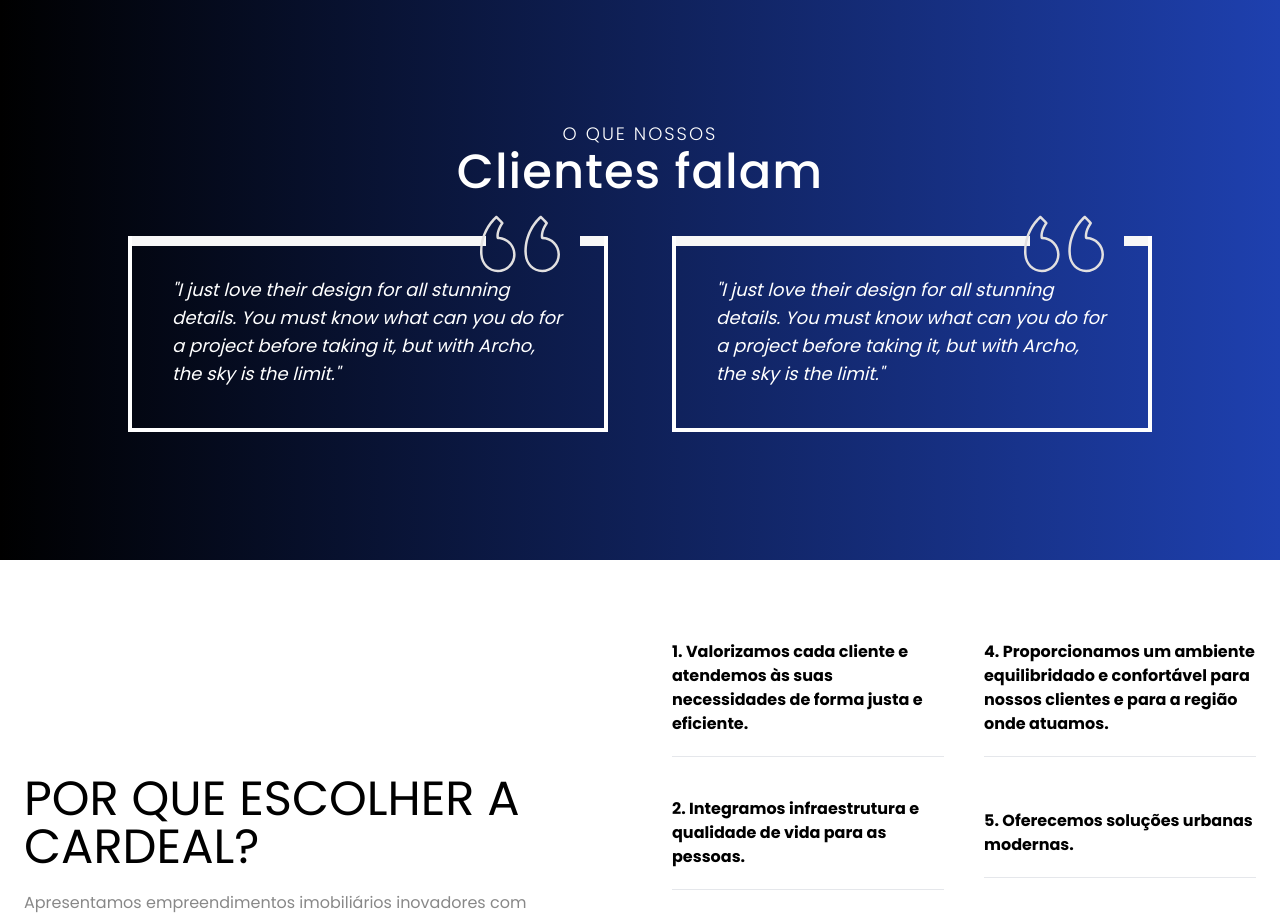
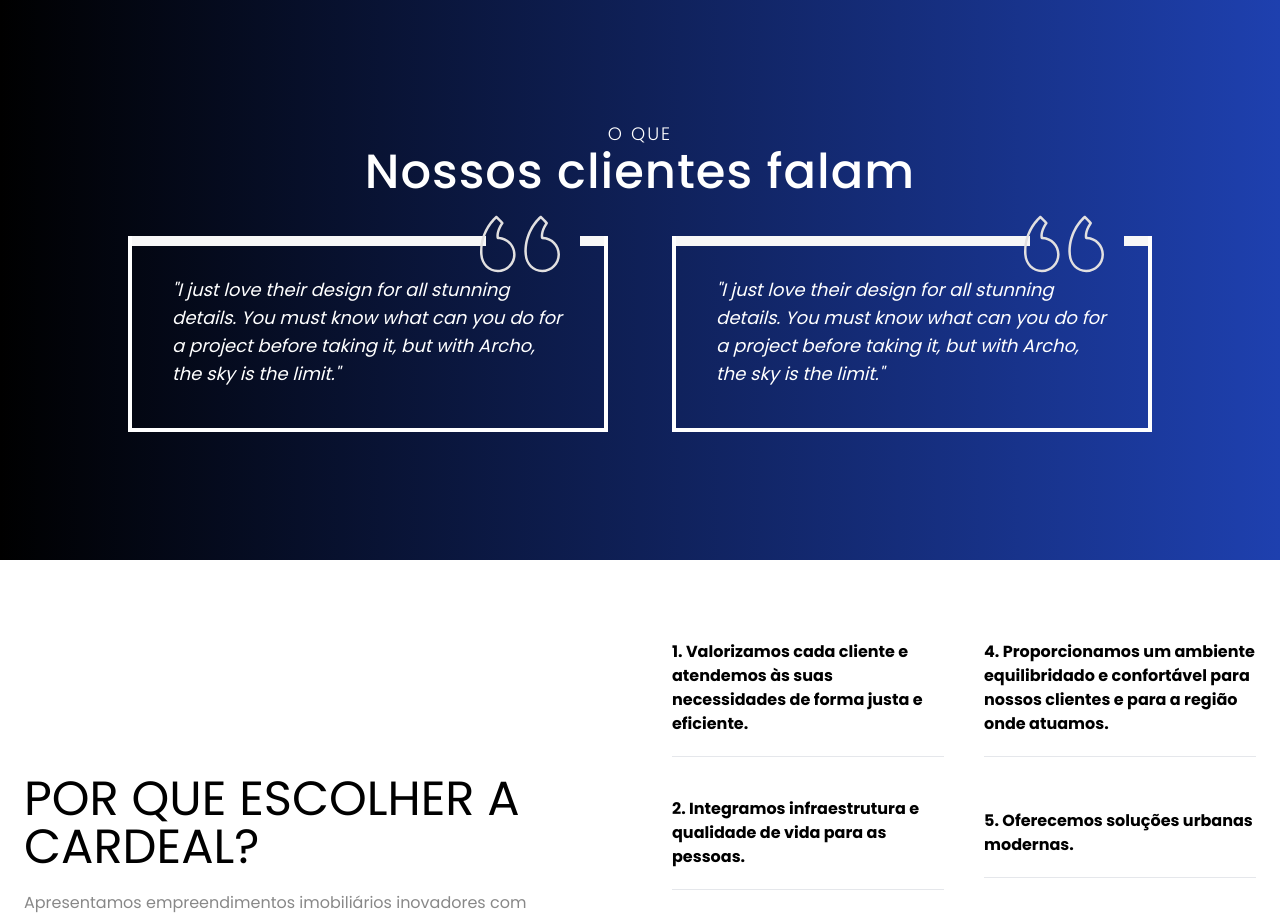
Before and after one commit to bmouseProductions/cardeal-empreendimentos, a React (Vite) app: page / in a window 1280 px wide. Shown: the part 1720-2637 px from the top of the page. Built offline with nearby package versions, Linux system fonts and the light colour scheme.

Commit message:
final teste meu deuuus

```diff
--- a/src/pages/team/testimonials.tsx
+++ b/src/pages/team/testimonials.tsx
@@ -4,10 +4,10 @@ const Testimonials = () => {
       <div className="px-4 md:px-8 lg:px-16 xl:px-32">
         <div className="text-center mb-10">
           <h6 className="text-white font-light text-sm md:text-base lg:text-lg uppercase tracking-[2px] teko">
-            O que nossos
+          O QUE
           </h6>
           <h4 className="font-medium text-white text-2xl md:text-4xl lg:text-5xl tracking-[1px] playfont">
-            Clientes falam
+            Nossos clientes falam
           </h4>
         </div>
         <div className="grid gap-8 md:gap-12 lg:gap-16 grid-cols-1 md:grid-cols-2">
```
